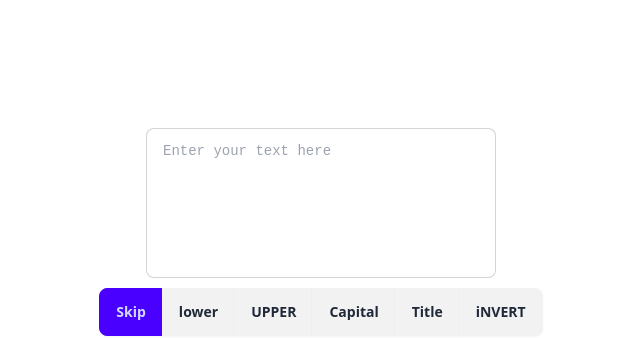
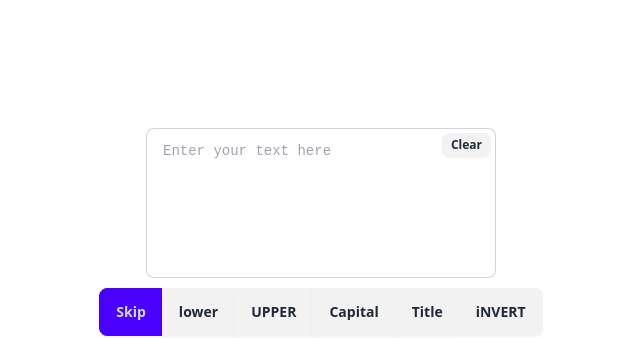
Before and after one commit to antonsizikov/text-transform, a SvelteKit app: page / in a window 1280 px wide. Shown: the top 338 px of the page, without its empty margins (319-959 px from the left). Built offline with nearby package versions, Linux system fonts and the light colour scheme.

Commit message:
Add clear button

```diff
--- a/src/routes/+page.svelte
+++ b/src/routes/+page.svelte
@@ -244,12 +244,17 @@
 
 <div class="container mx-auto flex flex-col items-center gap-4">
 
+  <div class="indicator">
     <textarea
       class="textarea textarea-bordered"
       bind:value={inputText}
       placeholder="Enter your text here"
       onchange={() => {saveToStorage();}}
     ></textarea>
+    <div class="indicator-item indicator-top">
+      <button class="btn btn-xs" onclick={() => {inputText = ""; saveToStorage();}}>Clear</button>
+    </div>
+  </div>
 
   <div class="join">
     {#each cases as _case}
@@ -303,16 +308,15 @@
   </label>
 
   <div class="indicator">
-    <div class="indicator-item indicator-top">
-      <button class="btn btn-xs" onclick={copyToClipboard}>Copy</button>
-    </div>
-
     <textarea
       readonly
       class="textarea textarea-bordered"
       value={outputText}
       placeholder="Transformed text will appear here"
     ></textarea>
+    <div class="indicator-item indicator-top">
+      <button class="btn btn-xs" onclick={copyToClipboard}>Copy</button>
+    </div>
   </div>
 
 </div>
```
Lines whose indentation alone changed are shown as unchanged.
